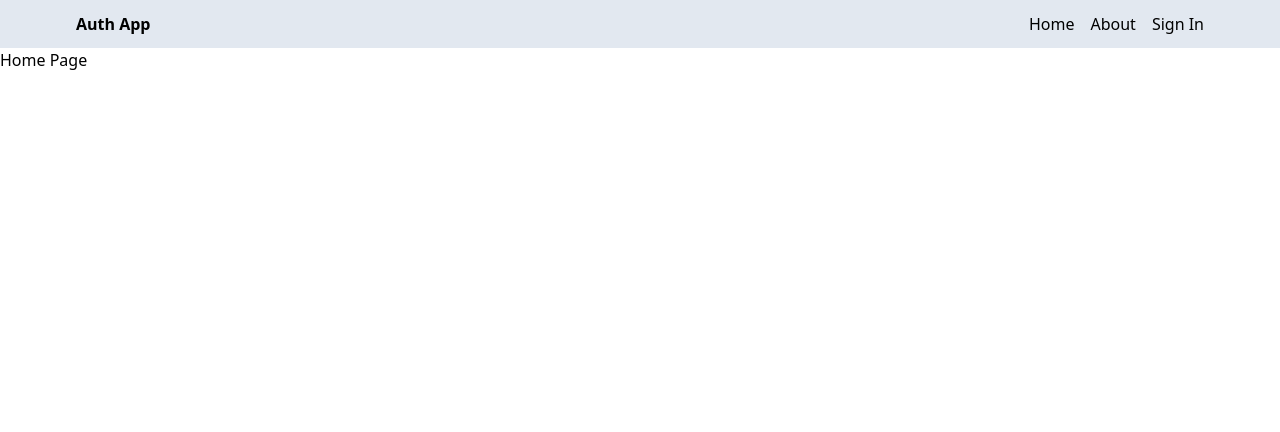
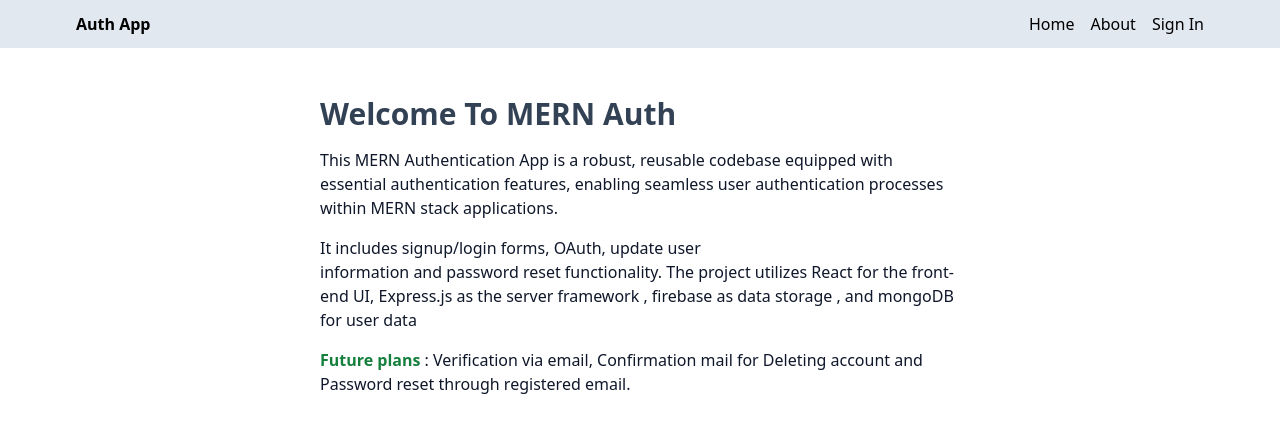
Before and after one commit to codermohit/MERN-Auth, a React (Vite) app in the folder client/: page / in a window 1280 px wide. Shown: the top 432 px of the page. Built offline with nearby package versions, Linux system fonts and the light colour scheme; no server answers.

Commit message:
add : home and about page

```diff
--- a/client/src/pages/About.jsx
+++ b/client/src/pages/About.jsx
@@ -1,5 +1,17 @@
 function About() {
-  return <div>About Page</div>;
+  return (
+    <div className="px-4 py-12 max-w-2xl mx-auto">
+      <h1 className="text-3xl font-bold mb-4 text-slate-700">About</h1>
+      <p className="mb-4 text-slate-900">
+        {" "}
+        MERN Authentication provides a reusable template to be used in other
+        applications which might need complete authentication
+      </p>
+      <p className="mb-4 text-slate-900">
+        New Updates will be rolled out SOON!
+      </p>
+    </div>
+  );
 }
 
 export default About;
--- a/client/src/pages/Home.jsx
+++ b/client/src/pages/Home.jsx
@@ -1,5 +1,29 @@
 function Home() {
-  return <div>Home Page</div>;
+  return (
+    <div className="px-4 py-12 max-w-2xl mx-auto">
+      <h1 className="text-3xl font-bold mb-4 text-slate-700">
+        Welcome To MERN Auth
+      </h1>
+      <p className="mb-4 text-slate-900">
+        {" "}
+        This MERN Authentication App is a robust, reusable codebase equipped
+        with essential authentication features, enabling seamless user
+        authentication processes within MERN stack applications.
+      </p>
+      <p className="mb-4 text-slate-900">
+        It includes signup/login forms, OAuth, update user
+        <br />
+        information and password reset functionality. The project utilizes React
+        for the front-end UI, Express.js as the server framework , firebase as
+        data storage , and mongoDB for user data <br />
+      </p>
+      <p className="mb-4 text-slate-900">
+        <span className="text-green-700 font-semibold">Future plans</span> :
+        Verification via email, Confirmation mail for Deleting account and
+        Password reset through registered email.
+      </p>
+    </div>
+  );
 }
 
 export default Home;
```
Also changed, not shown: 1 other file (tests, documents, lock files or other folders).
